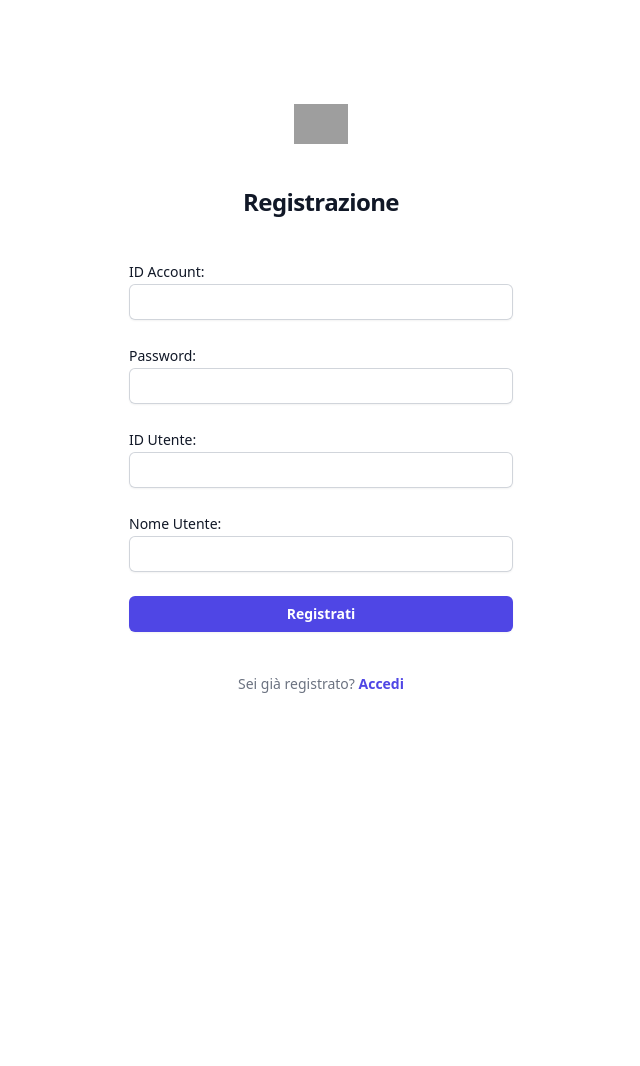
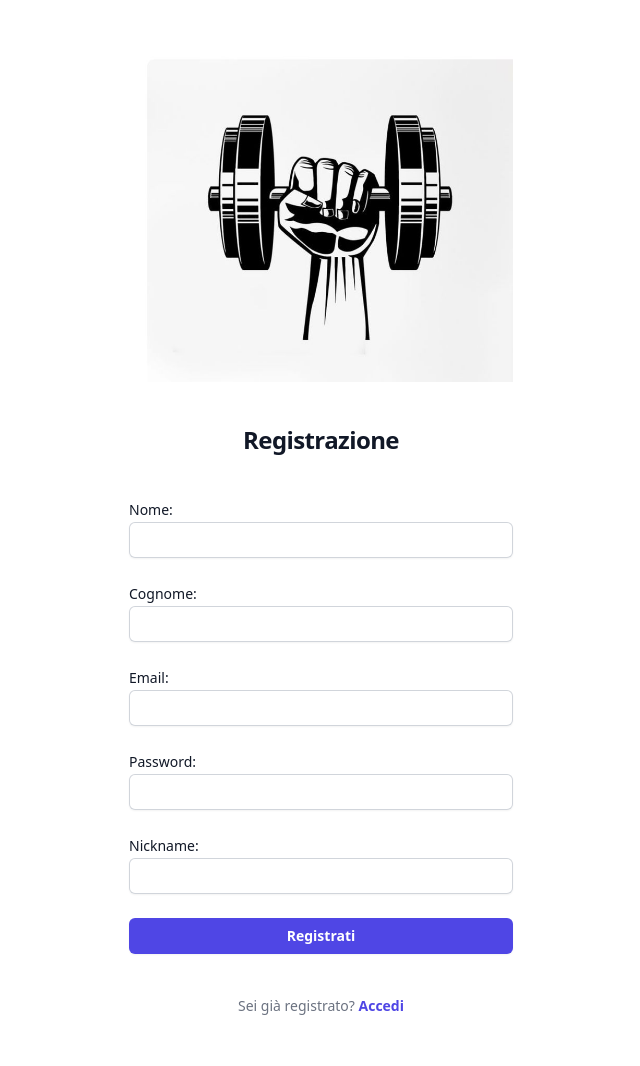
Before and after one commit to SarnicoMarco/SIto_fitness, a Flask app: page /register in a window 1280 px wide. Shown: the whole page, without its empty margins (319-959 px from the left). Before the commit the page ends 693 px from the top, so only its background shows below. Run offline with Flask 3, Linux system fonts and the light colour scheme; some libraries are stand-ins or nearby versions; grey boxes are pictures that could not be loaded.

Commit message:
registrazione finale

```diff
--- a/main.py
+++ b/main.py
@@ -1,6 +1,7 @@
 import sqlite3 as sq
 import bcrypt
 from flask import Flask, render_template, request, redirect, url_for, session
+import uuid
 
 
 app = Flask(__name__)
@@ -56,22 +57,38 @@ def home():
     else:
         return redirect(url_for('login'))
 
-
-
 @app.route('/register', methods=['GET', 'POST'])
 def register():
     if request.method == 'POST':
-        ID_account = request.form['ID_account']
+        ID_account = generate_id()  # Generate ID for the account
         password = request.form['password']
-        ID_utente = request.form['ID_utente']
+        ID_utente = generate_id()  # Generate ID for the user
         nomeutente = request.form['nomeutente']
+        email = request.form['email']
+        nome = request.form['nome']
+        cognome = request.form['cognome']
 
+        # Hash the password
         password_hash = hash_password(password)
 
+        # Check if email and nomeutente already exist in the database
         conn = sq.connect('db.sqlite3')
         cur = conn.cursor()
+        cur.execute("SELECT * FROM Utente WHERE email=? ", (email,))
+        cur.execute("SELECT * FROM Account WHERE nomeutente=?", (nomeutente,))
+        existing_user = cur.fetchone()
+
+        if existing_user:
+            conn.close()
+            return 'Email or nomeutente already exists'
+
+        # Insert data into Account table
         cur.execute("INSERT INTO Account (ID_account, password_hash, ID_utente, nomeutente) VALUES (?, ?, ?, ?)",
                     (ID_account, password_hash, ID_utente, nomeutente))
+
+        # Insert data into Utente table
+        cur.execute("INSERT INTO Utente (ID_utente, nome, cognome, email) VALUES (?, ?, ?, ?)",
+                    (ID_utente, nome, cognome, email))
         conn.commit()
         conn.close()
 
@@ -80,5 +97,13 @@ def register():
 
     return render_template('register.html')
 
+def generate_id():
+    unique_id = str(uuid.uuid4())
+    return unique_id
+
+
+
+
+
 if __name__ == '__main__':
     app.run(debug=True)
--- a/templates/home.html
+++ b/templates/home.html
@@ -136,9 +136,9 @@
                </div>
                <div class="flex items-center justify-center h-24 rounded bg-gray-50 dark:bg-gray-800">
                   <p class="text-2xl text-gray-400 dark:text-gray-500">
-                     <svg class="w-3.5 h-3.5" aria-hidden="true" xmlns="http://www.w3.org/2000/svg" fill="none" viewBox="0 0 18 18">
-                        <path stroke="currentColor" stroke-linecap="round" stroke-linejoin="round" stroke-width="2" d="M9 1v16M1 9h16"/>
-                     </svg>
+                     <button class="text-2xl text-gray-400 dark:text-gray-500">
+                        <a href="elenco_schede.html">Elenco_schede</a>
+                    </button>
                   </p>
                </div>
                <div class="flex items-center justify-center h-24 rounded bg-gray-50 dark:bg-gray-800">
--- a/templates/login.html
+++ b/templates/login.html
@@ -9,8 +9,8 @@
 <body class="h-full">
     <div class="flex min-h-full flex-col justify-center px-6 py-12 lg:px-8">
         <div class="sm:mx-auto sm:w-full sm:max-w-sm">
-            <img class="mx-auto h-10 w-auto"
-                src="https://tailwindui.com/img/logos/mark.svg?color=indigo&shade=600" alt="Your Company">
+            <img class="mx-auto h-auto w-auto"
+                src="./static/img/dumbell.jpg" alt="Your Company">
             <h2 class="mt-10 text-center text-2xl font-bold leading-9 tracking-tight text-gray-900">Benvenuto!</h2>
         </div>
 
--- a/templates/register.html
+++ b/templates/register.html
@@ -9,16 +9,28 @@
 <body class="h-full">
     <div class="flex min-h-full flex-col justify-center px-6 py-12 lg:px-8">
         <div class="sm:mx-auto sm:w-full sm:max-w-sm">
-            <img class="mx-auto h-10 w-auto"
-                src="https://tailwindui.com/img/logos/mark.svg?color=indigo&shade=600" alt="Your Company">
+            <img class="mx-auto h-auto w-auto"
+                src="./static/img/dumbell.jpg" alt="Your Company">
             <h2 class="mt-10 text-center text-2xl font-bold leading-9 tracking-tight text-gray-900">Registrazione</h2>
         </div>
 
         <div class="mt-10 sm:mx-auto sm:w-full sm:max-w-sm">
             <form action="/register" method="POST" class="space-y-6">
+
+                <!-- ... -->
 <div>
-                    <label for="ID_account" class="block text-sm font-medium leading-6 text-gray-900">ID Account:</label>
-                    <input type="text" id="ID_account" name="ID_account"
+    <label for="nome" class="block text-sm font-medium leading-6 text-gray-900">Nome:</label>
+    <input type="text" id="nome" name="nome"
+        class="block w-full rounded-md border-0 py-1.5 text-gray-900 shadow-sm ring-1 ring-inset ring-gray-300 placeholder:text-gray-400 focus:ring-2 focus:ring-inset focus:ring-indigo-600 sm:text-sm sm:leading-6">
+</div>
+<div>
+    <label for="cognome" class="block text-sm font-medium leading-6 text-gray-900">Cognome:</label>
+    <input type="text" id="cognome" name="cognome"
+        class="block w-full rounded-md border-0 py-1.5 text-gray-900 shadow-sm ring-1 ring-inset ring-gray-300 placeholder:text-gray-400 focus:ring-2 focus:ring-inset focus:ring-indigo-600 sm:text-sm sm:leading-6">
+</div>
+<div>
+    <label for="email" class="block text-sm font-medium leading-6 text-gray-900">Email:</label>
+    <input type="email" id="email" name="email"
         class="block w-full rounded-md border-0 py-1.5 text-gray-900 shadow-sm ring-1 ring-inset ring-gray-300 placeholder:text-gray-400 focus:ring-2 focus:ring-inset focus:ring-indigo-600 sm:text-sm sm:leading-6">
 </div>
 <div>
@@ -27,15 +39,12 @@
         class="block w-full rounded-md border-0 py-1.5 text-gray-900 shadow-sm ring-1 ring-inset ring-gray-300 placeholder:text-gray-400 focus:ring-2 focus:ring-inset focus:ring-indigo-600 sm:text-sm sm:leading-6">
 </div>
 <div>
-                    <label for="ID_utente" class="block text-sm font-medium leading-6 text-gray-900">ID Utente:</label>
-                    <input type="text" id="ID_utente" name="ID_utente"
-                        class="block w-full rounded-md border-0 py-1.5 text-gray-900 shadow-sm ring-1 ring-inset ring-gray-300 placeholder:text-gray-400 focus:ring-2 focus:ring-inset focus:ring-indigo-600 sm:text-sm sm:leading-6">
-                </div>
-                <div>
-                    <label for="nomeutente" class="block text-sm font-medium leading-6 text-gray-900">Nome Utente:</label>
+    <label for="nomeutente" class="block text-sm font-medium leading-6 text-gray-900">Nickname:</label>
     <input type="text" id="nomeutente" name="nomeutente"
         class="block w-full rounded-md border-0 py-1.5 text-gray-900 shadow-sm ring-1 ring-inset ring-gray-300 placeholder:text-gray-400 focus:ring-2 focus:ring-inset focus:ring-indigo-600 sm:text-sm sm:leading-6">
 </div>
+<!-- ... -->
+
                 <div>
                     <button type="submit"
                         class="flex w-full justify-center rounded-md bg-indigo-600 px-3 py-1.5 text-sm font-semibold leading-6 text-white shadow-sm hover:bg-indigo-500 focus-visible:outline focus-visible:outline-2 focus-visible:outline-offset-2 focus-visible:outline-indigo-600">Registrati</button>
```
Also changed, not shown: css/index.css (deleted, +0 -31 lines), templates/aggiungi_scheda.html (added, +11 -0 lines), db.sqlite3, static/img/dumbell.jpg (added), templates/aggiungi_allenamento.html (renamed from templates/aggiungi allenamento.html). Lines whose indentation alone changed are shown as unchanged.
